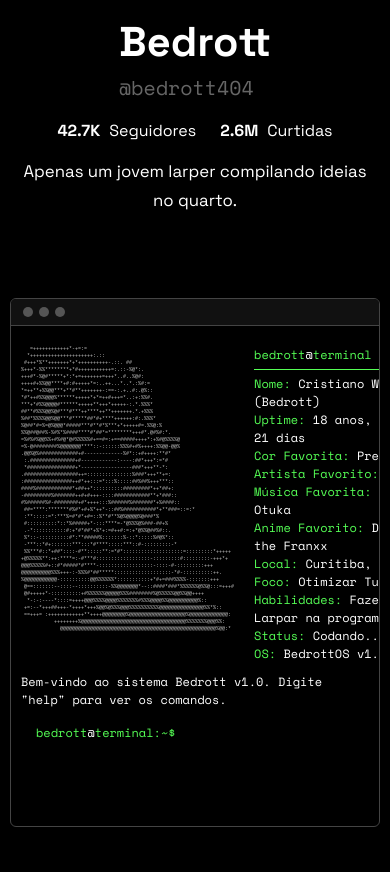
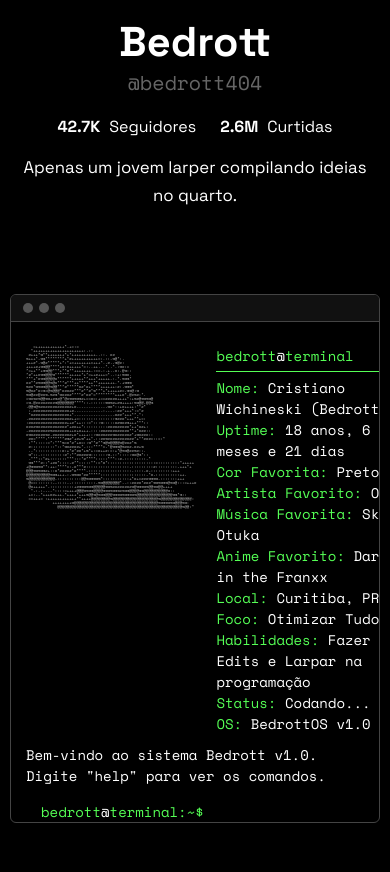
Before and after one commit to bedrott/bedrott.github.io, a plain HTML site: page index.html in a window 390 px wide. Shown: the part 227-1099 px from the top of the page. Drawn offline with nearby package versions, Linux system fonts and the light colour scheme.

Commit message:
Update style.css

```diff
--- a/style.css
+++ b/style.css
@@ -19,23 +19,24 @@ body {
   overflow-x: hidden;
 }
 
-/* HERO CENTRALIZADO */
+/* HERO - AGORA EMPILHADO E CENTRALIZADO */
 .custom-hero {
   background-color: var(--bg);
   min-height: auto;
   display: flex;
   align-items: center;
-  justify-content: center; /* Centralizado horizontalmente */
-  padding: 8rem 4rem 4rem 4rem;
+  justify-content: center;
+  padding: 3rem 2rem 4rem 2rem;
   width: 100%;
 }
 
 .profile-container {
   display: flex;
-  align-items: center; /* Alinha a imagem e o texto ao centro verticalmente */
-  justify-content: center; /* Centraliza o conjunto imagem+texto */
-  gap: 3rem;
-  max-width: 1200px;
+  flex-direction: column; /* EMPILHA: Foto em cima, texto embaixo */
+  align-items: center;    /* Centraliza horizontalmente */
+  text-align: center;     /* Centraliza o texto */
+  gap: 1.5rem;            /* Espaço entre foto e texto */
+  max-width: 800px;
   width: 100%;
 }
 
@@ -53,16 +54,15 @@ body {
 .profile-text-content {
   display: flex;
   flex-direction: column;
+  align-items: center; /* Centraliza o conteúdo interno */
   gap: 0.8rem;
-  /* Texto continua alinhado à esquerda para leitura,
-     mas o bloco está centralizado */
-  text-align: left;
 }
 
 .profile-header-row {
   display: flex;
-  align-items: baseline;
-  gap: 15px;
+  flex-direction: column; /* Nome e @ também empilhados */
+  align-items: center;
+  gap: 0.2rem;
 }
 
 .profile-display-name {
@@ -78,15 +78,15 @@ body {
   font-family: var(--mono);
 }
 
-.profile-stats { font-size: 1rem; display: flex; gap: 1.5rem; }
+.profile-stats { font-size: 1rem; display: flex; justify-content: center; gap: 1.5rem; }
 .profile-stats strong { color: #ffffff; margin-right: 0.3rem; }
 
-.profile-bio { font-size: 1.05rem; color: var(--text); max-width: 580px; }
+.profile-bio { font-size: 1.05rem; color: var(--text); max-width: 500px; margin: 0 auto; }
 
 /* TERMINAL */
 .terminal-container {
-  max-width: 900px;
-  margin: 40px auto;
+  max-width: 1000px;
+  margin: 0px auto;
   background: #000000;
   border: 1px solid var(--border);
   border-radius: 6px;
@@ -150,45 +150,22 @@ body {
 /* FOOTER */
 .footer {
   padding: 2rem 4rem;
-  text-align: left;
+  text-align: center; /* Centralizado para combinar */
   font-size: 0.8rem;
   color: #555;
 }
 
-/* RESPONSIVE - AJUSTES PARA CELULAR */
+/* RESPONSIVE - AJUSTES DE SEGURANÇA */
 @media (max-width: 900px) {
-  /* Hero e Perfil */
   .custom-hero { padding: 4rem 1rem; }
-  .profile-container {
-    flex-direction: column;
-    align-items: center;
-    text-align: center;
-    gap: 1.5rem;
-  }
-  .profile-header-row {
-    justify-content: center;
-    flex-direction: column;
-    gap: 0.5rem;
-  }
-  .profile-text-content {
-    text-align: center;
-    align-items: center;
+
+  .terminal-container {
+    margin: 20px 10px;
+    width: calc(100% - 20px);
   }
 
-  /* Terminal */
-  .terminal-container {
-    margin: 20px 10px; /* Margem lateral menor no celular */
-    width: calc(100% - 20px); /* Garante que não saia da tela */
-    max-width: 100%;
-  }
-
-  #terminal-output {
-    font-size: 12px; /* Fonte um pouco menor para caber melhor */
-    padding: 10px;
-  }
-
-  /* Ajuste para o conteúdo do fastfetch não quebrar */
   .terminal-container pre {
-    font-size: 5px !important; /* Diminui a arte ASCII no celular */
+    font-size: 4px !important;
+    line-height: 4px !important;
   }
 }
```
